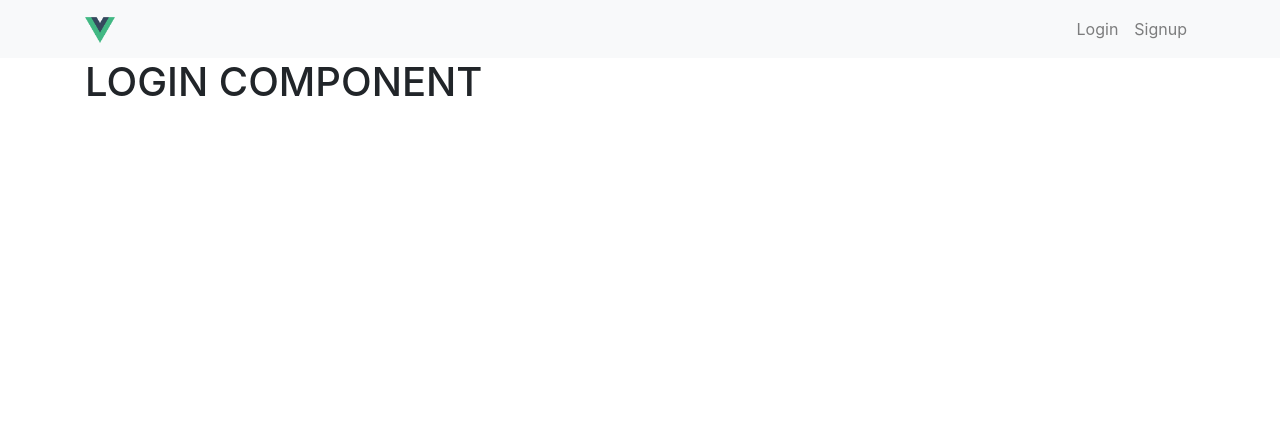
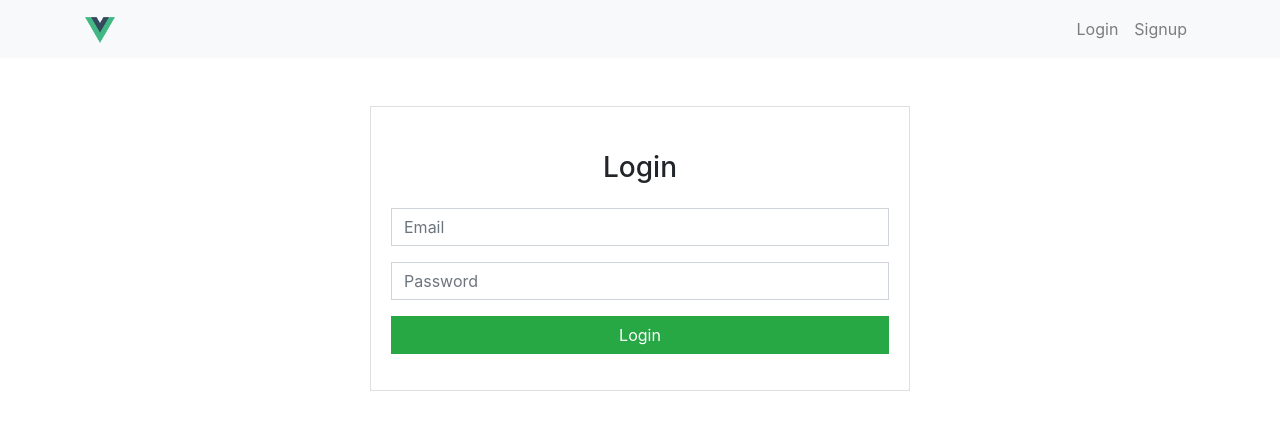
Before and after one commit to sudipsingh04/cummunity-blog, a Vue app: page /#/login in a window 1280 px wide. Shown: the top 430 px of the page. Built offline with nearby package versions, Linux system fonts and the light colour scheme; the HTML template or start-up script is replaced by a standard one.

Commit message:
login signup form created

```diff
--- a/src/views/Login.vue
+++ b/src/views/Login.vue
@@ -1,3 +1,20 @@
 <template>
-    <h1>LOGIN COMPONENT</h1>
+    <div class="row my-5">
+        <div class="col-md-6 offset-md-3">
+            <div class="card">
+                <div class="card-body">
+                    <h3 class="text-center my-4">Login</h3>
+                    <div class="form-group">
+                        <input type="text" class="form-control" placeholder="Email">
+                    </div>
+                    <div class="form-group">
+                        <input type="password" class="form-control" placeholder="Password">
+                    </div>
+                    <div class="form-group text-center">
+                        <button class="form-control btn btn-success">Login</button>
+                    </div>
+                </div>
+            </div>
+        </div>
+    </div>
 </template>
--- a/src/views/Signup.vue
+++ b/src/views/Signup.vue
@@ -1,3 +1,23 @@
 <template>
-    <h1>SIGNUP COMPONENT</h1>
+    <div class="row my-5">
+        <div class="col-md-6 offset-md-3">
+            <div class="card">
+                <div class="card-body">
+                    <h3 class="text-center my-4">Signup</h3>
+                    <div class="form-group">
+                        <input type="text" class="form-control" placeholder="Name">
+                    </div>
+                    <div class="form-group">
+                        <input type="text" class="form-control" placeholder="Email">
+                    </div>
+                    <div class="form-group">
+                        <input type="password" class="form-control" placeholder="Password">
+                    </div>
+                    <div class="form-group text-center">
+                        <button class="form-control btn btn-success">Signup</button>
+                    </div>
+                </div>
+            </div>
+        </div>
+    </div>
 </template>
```
